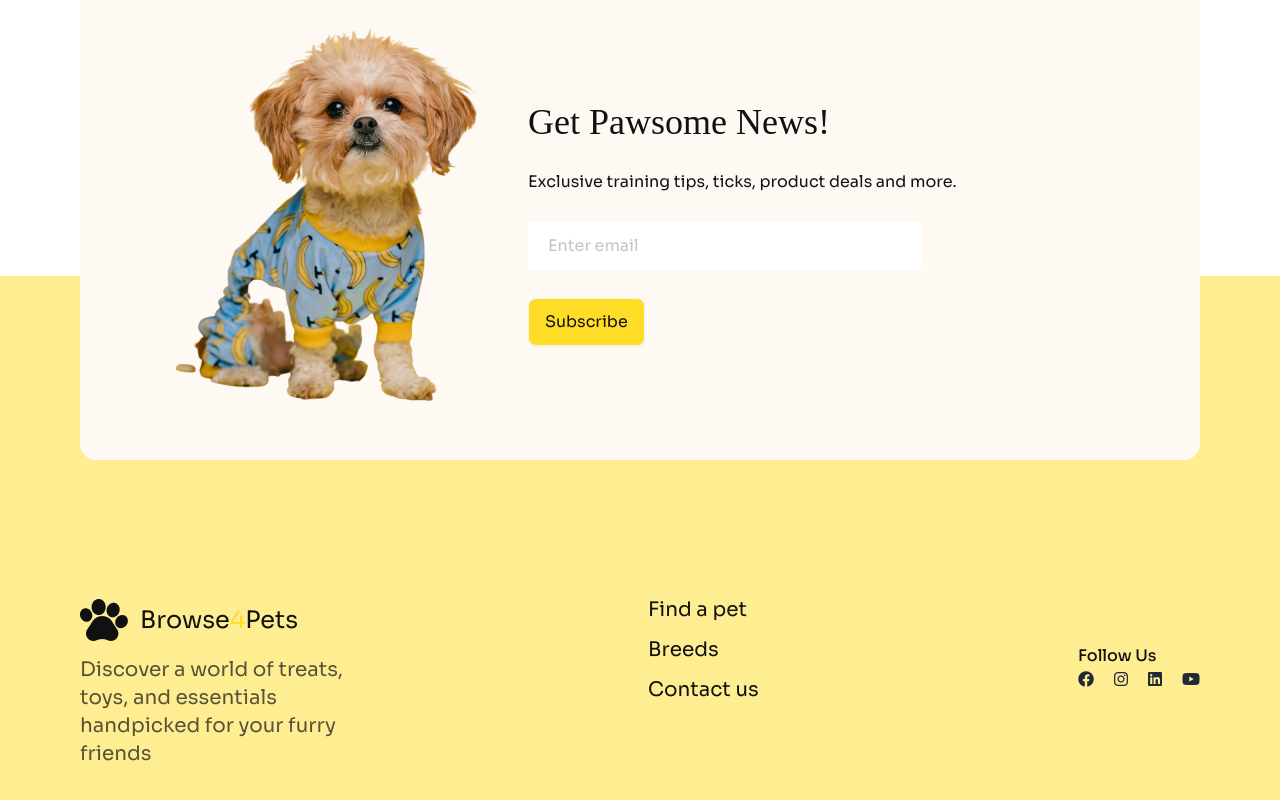
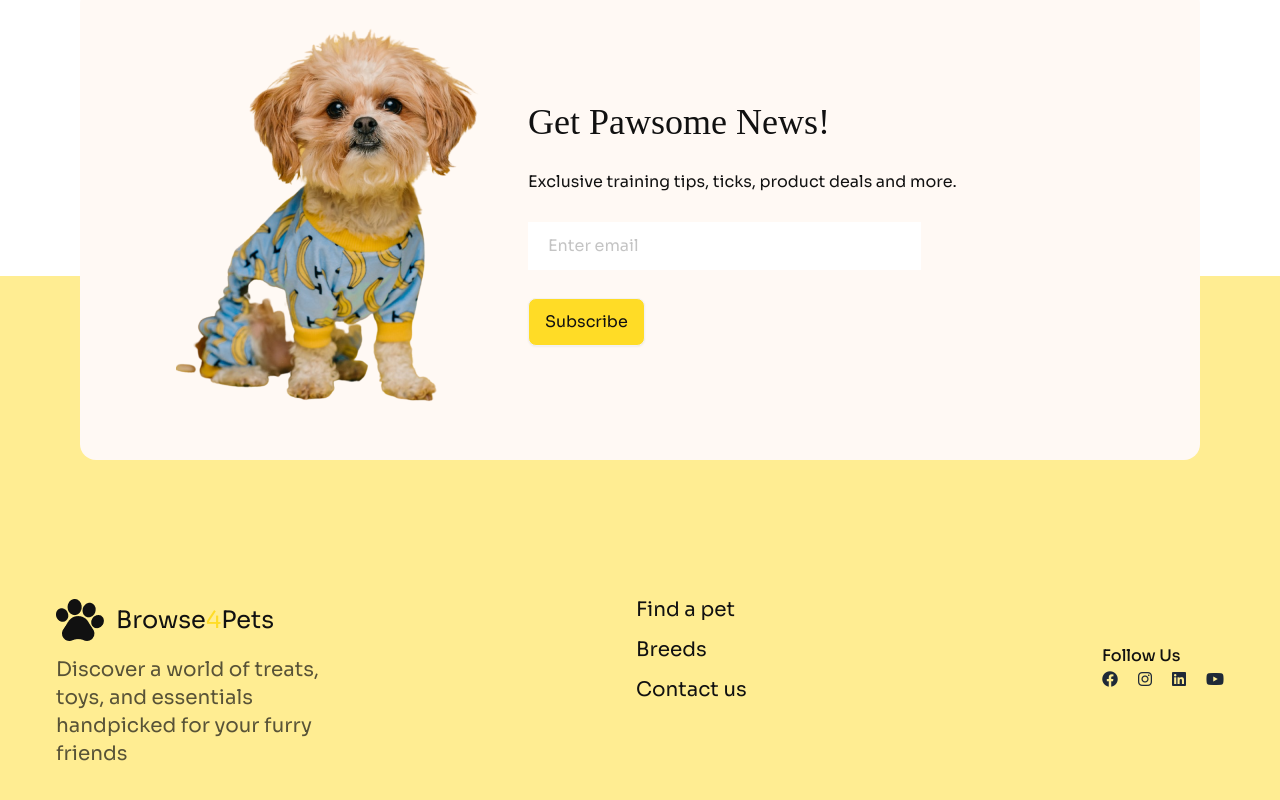
Before and after one commit to Mahfuz1907/programming-hero-assignment-3, a plain HTML site: page index.html in a window 1280 px wide. Shown: the part 4620-5420 px from the top of the page. Drawn offline with nearby package versions, Linux system fonts and the light colour scheme; a web font is replaced by a local one.

Commit message:
edited footer

```diff
--- a/index.html
+++ b/index.html
@@ -356,7 +356,7 @@
     </main>
 
     <footer class="bg-[#FFDC2680] mt-[32rem] md:mt-[32rem] lg:mt-[26rem] xl:mt-96 sora">
-        <div class="flex flex-col gap-20 lg:gap-72 lg:flex-row justify-between items-start pt-[30rem] lg:pt-80 pb-32 px-3 sm:px-7 md:px-14 lg:px-20 xl:px-25 2xl:px-36">
+        <div class="flex flex-col gap-20 lg:gap-72 lg:flex-row justify-between items-start pt-[30rem] lg:pt-80 pb-32 px-3 sm:px-7 md:px-14 lg:px-25 xl:px-25 2xl:px-36">
             <div class="flex flex-2 w-full lg:w-1/4 flex-col justify-start items-start gap-3">
                 <div class="flex flex-row gap-3 justify-between items-center">
                     <img src="c1-assets/logo-footer.png" alt="">
```
